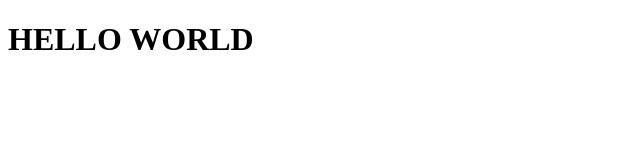
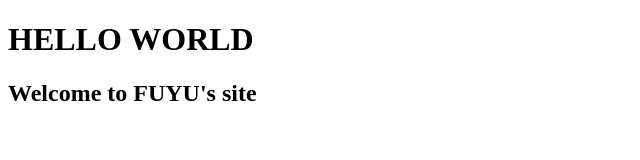
Before and after one commit to folioseNat/fuyu3n-site, a plain HTML site: page index.html in a window 1280 px wide. Shown: the whole page, without its empty margins (0-640 px from the left). Drawn offline with Linux system fonts and the light colour scheme.

Commit message:
update index

```diff
--- a/index.html
+++ b/index.html
@@ -7,5 +7,6 @@
 </head>
 <body>
 	<h1>HELLO WORLD</h1>
+	<h2>Welcome to FUYU's site</h2>
 </body>
 </html>
```
